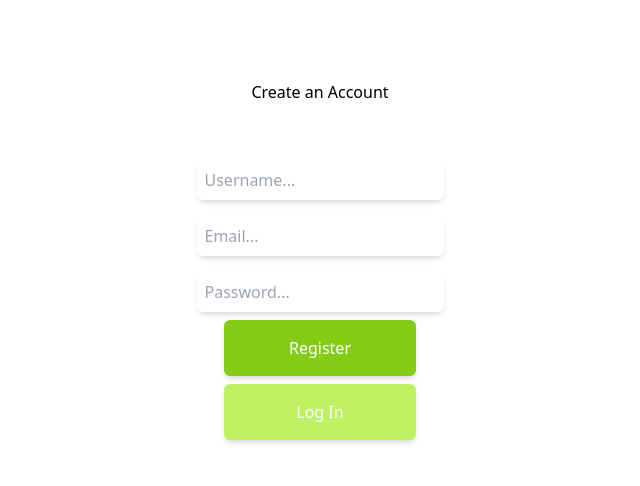
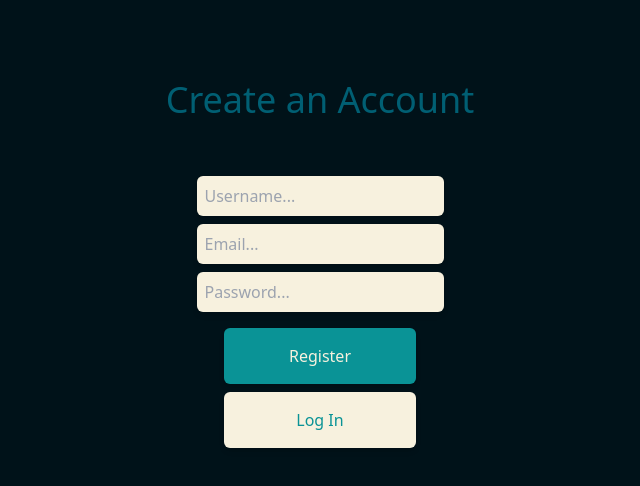
Before and after one commit to AndriwT/hellapp, a Next.js app: page /register in a window 1280 px wide. Shown: the top 486 px of the page, without its empty margins (320-960 px from the left). Built offline with nearby package versions, Linux system fonts and the light colour scheme; no server answers.

Commit message:
working on styling

```diff
--- a/src/pages/home/index.tsx
+++ b/src/pages/home/index.tsx
@@ -179,55 +179,55 @@ export default function App({ user }: { user: User | null }) {
 
   return (
     <div className="flex flex-col justify-center items-center">
-      <h1 className="text-5xl flex justify-center pb-4 mt-20">
+      <h1 className="text-[#CA6702] text-5xl flex justify-center pb-4 mt-12">
         Welcome {userData?.username} !
       </h1>
-      <h2 className="text-4xl flex justify-center pb-20">
+      <h2 className="text-[#BB3E03] text-4xl flex justify-center pb-20">
         This is your HellCount
       </h2>
-      <div className="flex flex-row">
+      <div className="flex flex-col  items-center bottom-80 right-60">
+        <h1 className="flex justify-center items-center text-[#AE2012] text-8xl mb-12 w-52 h-52 rounded-full shadow-[#9B2226] shadow-md">
+          {karma?.score || 0}
+        </h1>
+        <div className="flex mb-10">
+          <input
+            placeholder="Confess your Sin"
+            className="text-[#F7F1DE] bg-[#002C3D] p-2 rounded-l-xl shadow-md w-72 h-16 outline-none border-[#002C3D]"
+            onChange={handleChange}
+            value={sin}
+            onKeyDown={handleKeyDown}
+          />
+          <button
+            className="bg-[#AE2012] text-[#F7F1DE] hover:bg-[#CB2415] focus:bg-[#A61E11] p-2 rounded-r-xl shadow-md click:shadow-inner w-24 border-none"
+            onClick={onSinClick}
+          >
+            Log Sin
+          </button>
+        </div>
+      </div>
+      <div className="flex flex-row flex-wrap justify-center">
         <div className="flex flex-col h-screen">
           <div className="overflow-y-auto">
             {sins.map((sin) => (
               <div
-                className="bg-stone-300 mt-2 mb-2 mr-20 p-8 w-96 rounded-xl shadow-md "
+                className="bg-[#9B2226] mt-2 mb-2 p-8 w-96 rounded-xl shadow-md "
                 key={sin.id}
               >
-                <p>{sin.text}</p>
-                <p className="text-xs text-stone-400">
+                <p className="text-[#F7F1DE]">{sin.text}</p>
+                <p className="text-xs text-[#CA6702]">
                   {new Date(sin.timestamp).toLocaleString()}
                 </p>
               </div>
             ))}
           </div>
         </div>
-        <div className="flex flex-col  items-center bottom-80 right-60">
-          <h1 className="flex justify-center items-center text-8xl mb-12 bg-stone-300 w-52 h-52 rounded-full shadow-md">
-            {karma?.score || 0}
-          </h1>
-          <div className="flex">
-            <input
-              placeholder="Confess your Sin"
-              className="text-black p-2 rounded-l-xl shadow-md"
-              onChange={handleChange}
-              value={sin}
-              onKeyDown={handleKeyDown}
-            />
-            <button
-              className="bg-red-500 text-white p-2 rounded-r-xl shadow-md click:shadow-inner"
-              onClick={onSinClick}
-            >
-              Log Sin
-            </button>
-          </div>
-          <button
-            className="mt-8 bg-red-500 text-white text-center rounded-xl shadow-md p-4 w-48 static"
-            onClick={logout}
-          >
-            Logout
-          </button>
-        </div>
       </div>
+      <button
+        className="mt-8 mb-4 bg-[#AE2012] text-[#F7F1DE] hover:bg-[#CB2415] focus:bg-[#A61E11] text-center rounded-xl shadow-md p-4 w-48 static"
+        onClick={logout}
+      >
+        Logout
+      </button>
     </div>
   );
 }
--- a/src/pages/login/index.tsx
+++ b/src/pages/login/index.tsx
@@ -38,17 +38,17 @@ export default function Login() {
 
   return (
     <div className="flex flex-col justify-center items-center mt-20">
-      <h1>Log into Account</h1>
+      <h1 className="text-[#005F73] text-4xl">Log into Account</h1>
       <div className="flex flex-col justify-center items-center mt-10 w-60">
         <input
-          className="flex justify-center rounded-md shadow-md p-2 mt-4"
+          className="bg-[#F7F1DE] flex justify-center rounded-md shadow-md p-2 mt-4"
           value={email}
           type="email"
           placeholder="Email..."
           onChange={handleEmailChange}
         />
         <input
-          className="flex justify-center rounded-md shadow-md p-2 mt-4"
+          className="bg-[#F7F1DE] flex justify-center rounded-md shadow-md p-2 mt-2"
           value={password}
           type="password"
           placeholder="Password..."
@@ -56,13 +56,13 @@ export default function Login() {
           onKeyDown={handleKeyDown}
         />
         <button
-          className="mt-2 bg-lime-500 text-white rounded-md shadow-md p-4 w-48"
+          className="mt-4 bg-[#0A9396] text-[#F7F1DE] rounded-md shadow-md p-4 w-48"
           onClick={login}
         >
           Login
         </button>
         <Link
-          className="mt-2 bg-lime-300 text-white text-center rounded-md shadow-md p-4 w-48"
+          className="mt-2 bg-[#F7F1DE] text-[#0A9396] text-center rounded-md shadow-md p-4 w-48"
           href="/register"
         >
           Sign Up
--- a/src/pages/register/index.tsx
+++ b/src/pages/register/index.tsx
@@ -82,24 +82,24 @@ export default function Register() {
 
   return (
     <div className="flex flex-col justify-center items-center mt-20">
-      <h1>Create an Account</h1>
+      <h1 className="text-[#005F73] text-4xl">Create an Account</h1>
       <div className="flex flex-col justify-center items-center mt-10 w-60">
         <input
-          className="flex justify-center rounded-md shadow-md p-2 mt-4"
+          className="bg-[#F7F1DE] flex justify-center rounded-md shadow-md p-2 mt-4"
           value={username}
           type="text"
           placeholder="Username..."
           onChange={handleUsernameChange}
         />
         <input
-          className="flex justify-center rounded-md shadow-md p-2 mt-4"
+          className="bg-[#F7F1DE] flex justify-center rounded-md shadow-md p-2 mt-2"
           value={email}
           type="email"
           placeholder="Email..."
           onChange={handleEmailChange}
         />
         <input
-          className="flex justify-center rounded-md shadow-md p-2 mt-4"
+          className="bg-[#F7F1DE] flex justify-center rounded-md shadow-md p-2 mt-2"
           value={password}
           type="password"
           placeholder="Password..."
@@ -107,13 +107,13 @@ export default function Register() {
           onKeyDown={handleKeyDown}
         />
         <button
-          className="mt-2 bg-lime-500 text-white rounded-md shadow-md p-4 w-48"
+          className="mt-4 bg-[#0A9396] text-[#F7F1DE] rounded-md shadow-md p-4 w-48"
           onClick={signUp}
         >
           Register
         </button>
         <Link
-          className="mt-2 bg-lime-300 text-white text-center rounded-md shadow-md p-4 w-48"
+          className="mt-2 bg-[#F7F1DE] text-[#0A9396] text-center rounded-md shadow-md p-4 w-48"
           href="/login"
         >
           Log In
--- a/src/styles/globals.css
+++ b/src/styles/globals.css
@@ -1,3 +1,7 @@
 @tailwind base;
 @tailwind components;
 @tailwind utilities;
+
+body {
+  background-color: #001219;
+}
```
Also changed, not shown: tailwind.config.js (+7 -7 lines).
